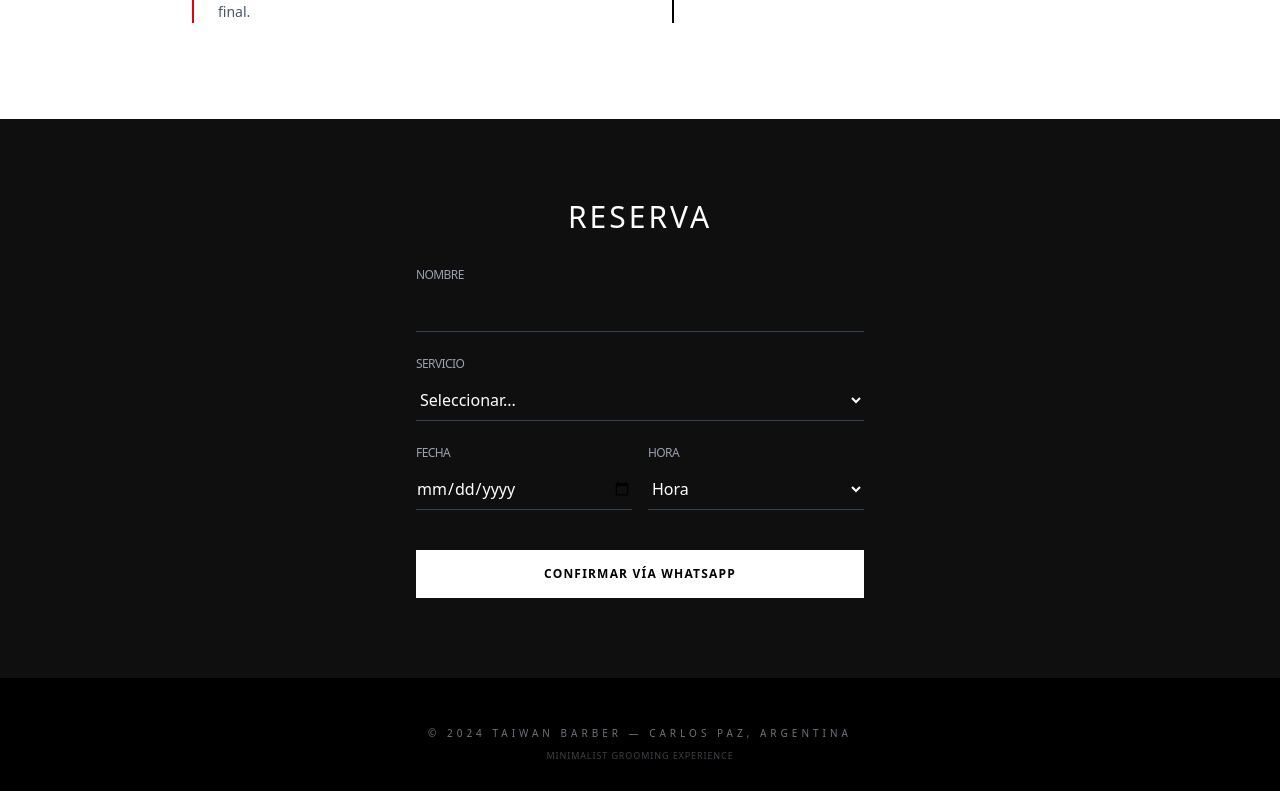
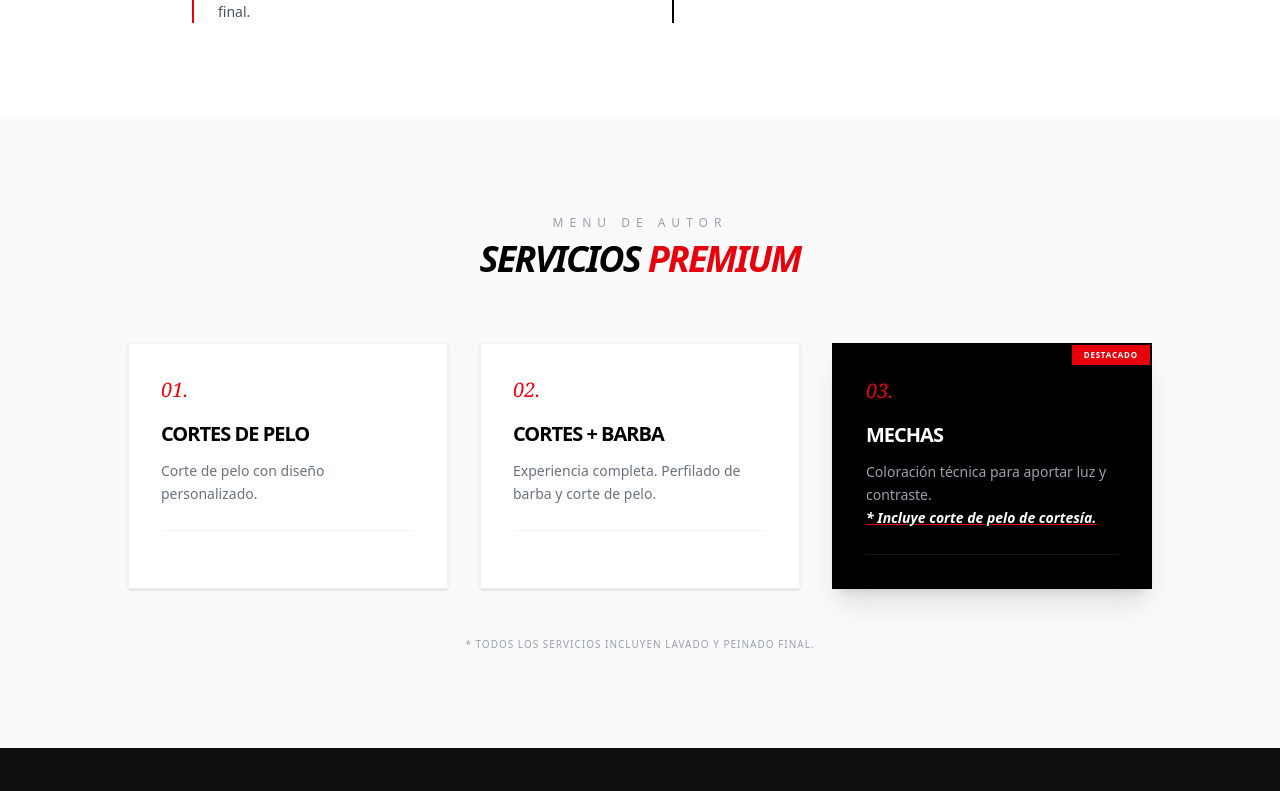
Before and after one commit to AlanBenjaDev/taiwan-barber, a Next.js app in the folder my-app/: page / in a window 1280 px wide. Shown: the part 909-1700 px from the top of the page. Built offline with nearby package versions, Linux system fonts and the light colour scheme.

Commit message:
add a service section in the code

```diff
--- a/my-app/app/page.tsx
+++ b/my-app/app/page.tsx
@@ -1,5 +1,6 @@
 import Header from '@/components/Header';
 import BookingForm from '@/components/BookingForm';
+import Services from '@/components/Services'; // Asegúrate de haber creado este archivo en components/
 
 export default function Home() {
   return (
@@ -19,12 +20,11 @@ export default function Home() {
             Reservar Turno
           </a>
         </div>
-        {/* Overlay sutil para profundidad */}
         <div className="absolute inset-0 bg-[radial-gradient(circle_at_center,_var(--tw-gradient-stops))] from-zinc-900/50 via-black to-black"></div>
       </section>
 
-      {/* Services Section Shortened */}
-      <section id="servicios" className="py-24 px-6 bg-white">
+      {/* Info Section (Ambiente y Ubicación) */}
+      <section id="info" className="py-24 px-6 bg-white">
         <div className="max-w-4xl mx-auto grid grid-cols-1 md:grid-cols-2 gap-16">
           <div className="border-l-2 border-red-600 pl-6">
             <h3 className="text-2xl font-bold uppercase mb-4 tracking-tighter">EL AMBIENTE</h3>
@@ -43,11 +43,14 @@ export default function Home() {
         </div>
       </section>
 
+      <Services />
+
+      {/* Formulario de Reserva */}
       <BookingForm />
 
       <footer className="py-12 text-center bg-black">
         <p className="text-[10px] uppercase tracking-[0.4em] text-zinc-500">
-          © 2024 Taiwan Barber — Carlos Paz, Argentina
+          © 2026 Taiwan Barber — Villa Santa Cruz del Lago, Córdoba
         </p>
         <p className="text-[9px] text-zinc-700 mt-2 tracking-widest uppercase">
           Minimalist Grooming Experience
--- /dev/null
+++ b/my-app/components/Services.tsx
@@ -0,0 +1,58 @@
+import { SERVICES } from '@/constants/services';
+
+export default function Services() {
+  return (
+    <section id="servicios" className="py-24 px-6 bg-[#fafafa]">
+      <div className="max-w-5xl mx-auto">
+        <div className="text-center mb-16">
+          <h2 className="text-xs uppercase tracking-[0.5em] text-gray-400 mb-2">Menu de Autor</h2>
+          <h3 className="text-4xl font-bold tracking-tighter uppercase italic">
+            Servicios <span className="text-red-600">Premium</span>
+          </h3>
+        </div>
+
+        <div className="grid grid-cols-1 md:grid-cols-3 gap-8">
+
+          <div className="group border border-black/5 p-8 hover:border-red-600 transition-all duration-500 bg-white shadow-sm">
+            <span className="text-red-600 font-serif text-xl italic mb-4 block">01.</span>
+            <h4 className="text-xl font-black uppercase mb-3 tracking-tighter">Cortes de pelo</h4>
+            <p className="text-gray-500 text-sm leading-relaxed mb-6">
+              Corte de pelo con diseño personalizado.
+            </p>
+            <div className="h-[1px] w-full bg-gray-100 group-hover:bg-red-600/20 transition-colors"></div>
+          </div>
+
+
+          <div className="group border border-black/5 p-8 hover:border-red-600 transition-all duration-500 bg-white shadow-sm">
+            <span className="text-red-600 font-serif text-xl italic mb-4 block">02.</span>
+            <h4 className="text-xl font-black uppercase mb-3 tracking-tighter">Cortes + Barba</h4>
+            <p className="text-gray-500 text-sm leading-relaxed mb-6">
+              Experiencia completa. Perfilado de barba y corte de pelo.
+            </p>
+            <div className="h-[1px] w-full bg-gray-100 group-hover:bg-red-600/20 transition-colors"></div>
+          </div>
+
+
+          <div className="group border-2 border-black p-8 hover:border-red-600 transition-all duration-500 bg-black text-white shadow-xl relative overflow-hidden">
+            <div className="absolute top-0 right-0 bg-red-600 text-[8px] px-3 py-1 uppercase tracking-widest font-bold">
+              Destacado
+            </div>
+            <span className="text-red-600 font-serif text-xl italic mb-4 block">03.</span>
+            <h4 className="text-xl font-black uppercase mb-3 tracking-tighter">Mechas</h4>
+            <p className="text-gray-400 text-sm leading-relaxed mb-6">
+              Coloración técnica para aportar luz y contraste. <br />
+              <span className="text-white font-bold underline decoration-red-600 italic">
+                * Incluye corte de pelo de cortesía.
+              </span>
+            </p>
+            <div className="h-[1px] w-full bg-white/10 group-hover:bg-red-600 transition-colors"></div>
+          </div>
+        </div>
+
+        <p className="text-center mt-12 text-[10px] text-gray-400 uppercase tracking-widest">
+          * Todos los servicios incluyen lavado y peinado final.
+        </p>
+      </div>
+    </section>
+  );
+}
```
